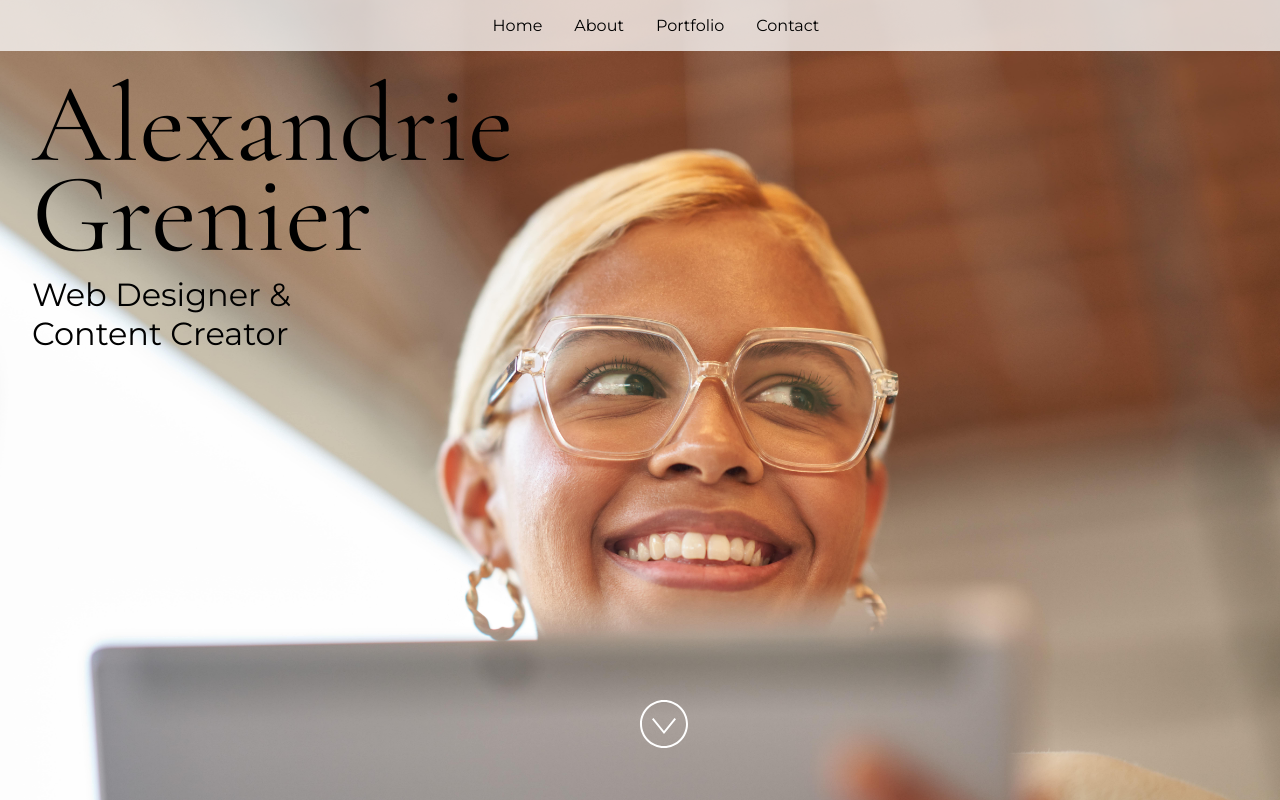
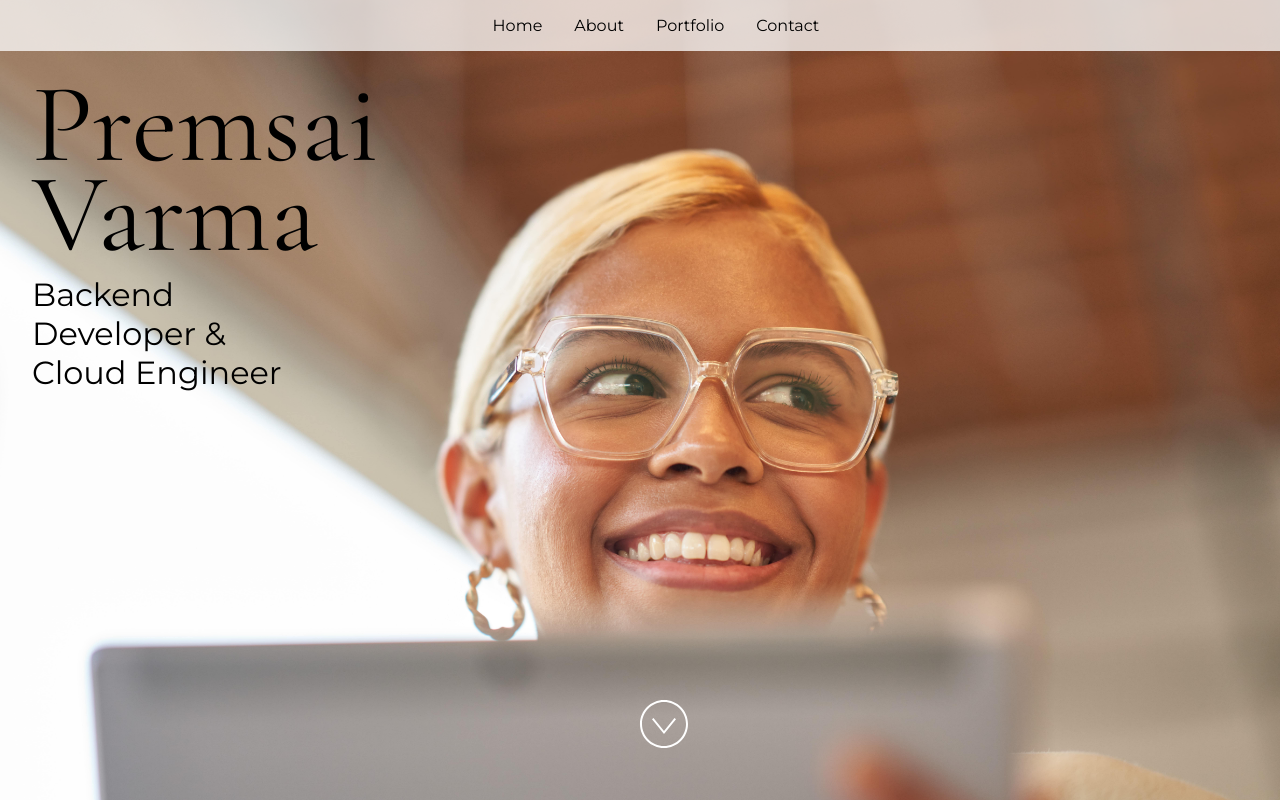
Before and after one commit to pvsyvarmachekuri/PremsaiVarma, a React (Vite) app: page / in a window 1280 px wide. Built offline with nearby package versions, Linux system fonts and the light colour scheme.

Commit message:
updated About Me Section

```diff
--- a/src/App.jsx
+++ b/src/App.jsx
@@ -24,12 +24,12 @@ import "./styles.css";
  * If you don't have one of the social sites listed, leave it as an empty string.
  */
 const siteProps = {
-  name: "Alexandrie Grenier",
-  title: "Web Designer & Content Creator",
-  email: "alex@example.com",
-  gitHub: "microsoft",
+  name: "Premsai Varma",
+  title: "Backend Developer & Cloud Engineer",
+  email: "pchekuri@gitam.in",
+  gitHub: "https://github.com/premsaivarmachekuri",
   instagram: "microsoft",
-  linkedIn: "satyanadella",
+  linkedIn: "premsaivarma",
   medium: "",
   twitter: "microsoft",
   youTube: "Code",
```
